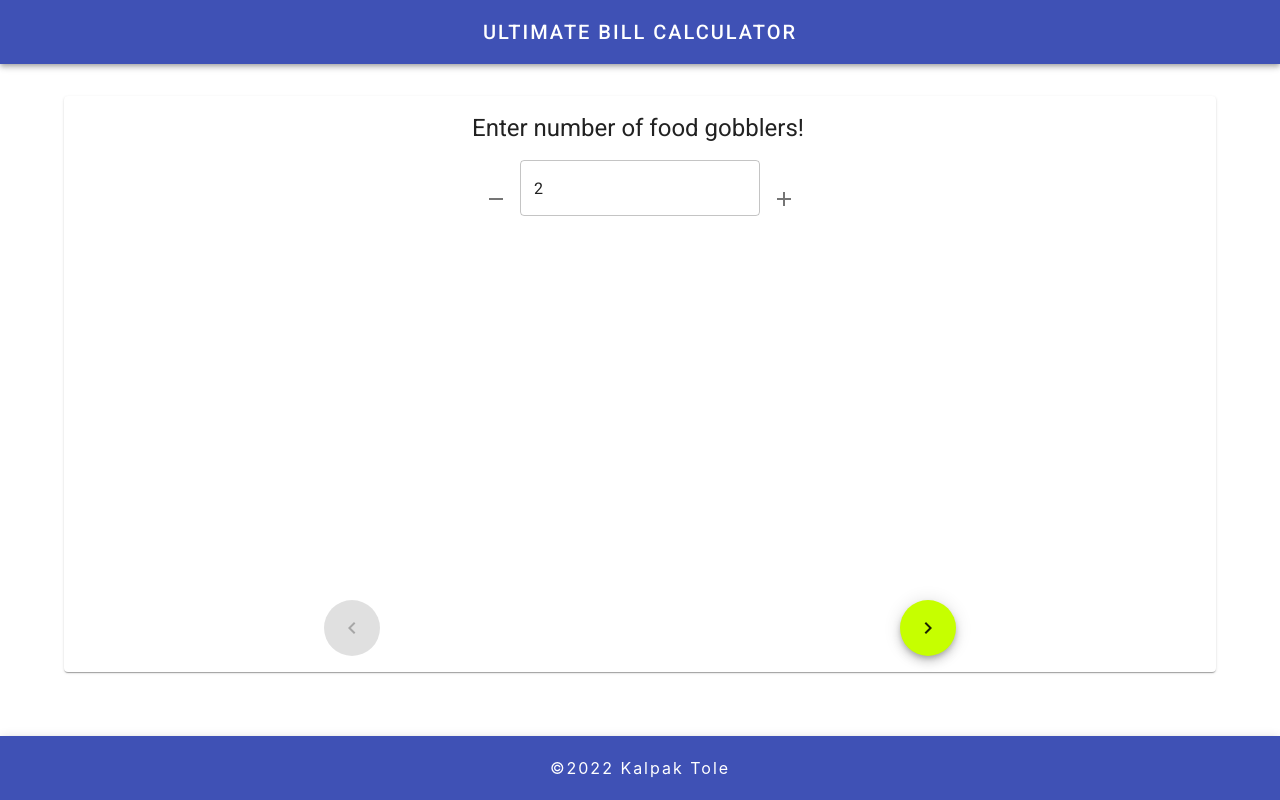
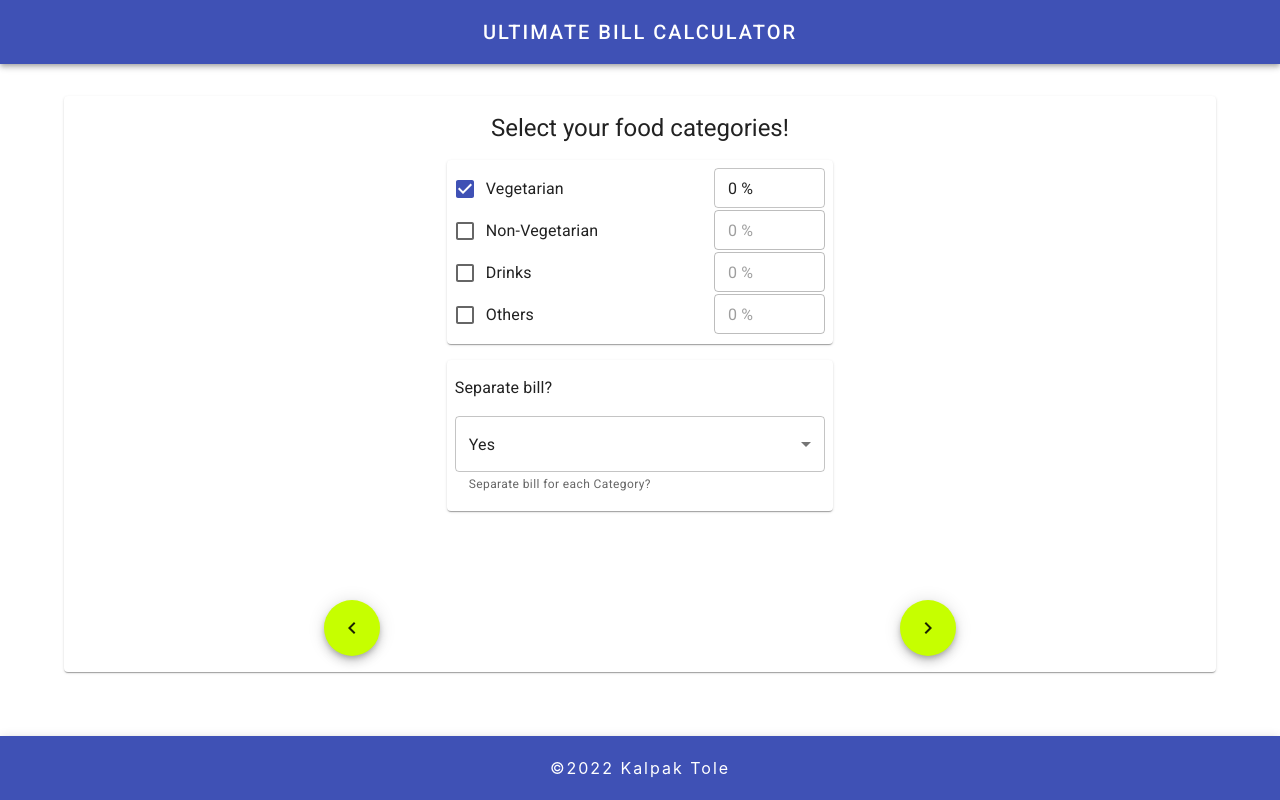
Before and after one commit to KalpakTole/ultimate-bill-calculator, a React (Create React App) app: page / in a window 1280 px wide. Built offline with nearby package versions, Linux system fonts and the light colour scheme.

Commit message:
Removed disable logic, added taxes besides foodOptions

```diff
--- a/src/components/Content.js
+++ b/src/components/Content.js
@@ -8,14 +8,14 @@ import ChevronLeftIcon from '@mui/icons-material/ChevronLeft';
 import ChevronRightIcon from '@mui/icons-material/ChevronRight';
 
 const Content = () => {
-	const [currentPage, setCurrentPage] = useState(0);
-	const [leftDisable, setLeftDisable] = useState(true);
+	const [currentPage, setCurrentPage] = useState(1);
+	const [leftDisable, setLeftDisable] = useState(false);
 	const [rightDisable, setRightDisable] = useState(false);
 	const [bothDisable, setBothDisable] = useState(false);
 
 	const previousPageHandler = () => {
 		if (currentPage === 1) {
-			setLeftDisable(true);
+			setLeftDisable(false);
 		} else {
 			setCurrentPage((prevPage) => prevPage - 1);
 			setLeftDisable(false);
@@ -24,7 +24,7 @@ const Content = () => {
 
 	const nextPageHandler = () => {
 		if (currentPage === 0) {
-			setRightDisable(true);
+			setRightDisable(false);
 		} else {
 			setCurrentPage((prevPage) => prevPage + 1);
 			setRightDisable(false);
@@ -45,13 +45,13 @@ const Content = () => {
 				height: 'calc(100vh - 14rem)',
 			}}
 		>
-			<Box sx={{ display: currentPage === 0 ? 'initial' : 'none', overflow: 'auto' }}>
+			{/* <Box sx={{ display: currentPage === 0 ? 'initial' : 'none', overflow: 'auto' }}>
 				<PeopleCount
 					setLeftDisable={setLeftDisable}
 					setRightDisable={setRightDisable}
 					setBothDisable={setBothDisable}
 				/>
-			</Box>
+			</Box> */}
 			<Box sx={{ display: currentPage === 1 ? 'initial' : 'none', overflow: 'auto' }}>
 				<FoodOptions
 					setLeftDisable={setLeftDisable}
--- a/src/components/FoodOptions.js
+++ b/src/components/FoodOptions.js
@@ -1,14 +1,27 @@
-import { Box, Checkbox, FormControl, FormControlLabel, FormHelperText, MenuItem, Paper, Select, Typography } from '@mui/material';
+import {
+	Box,
+	Checkbox,
+	FormControl,
+	FormControlLabel,
+	FormHelperText,
+	MenuItem,
+	Paper,
+	Select,
+	TextField,
+	Typography,
+} from '@mui/material';
 import React, { useState } from 'react';
+import NumberFormat from 'react-number-format';
 
 const FoodOptions = () => {
 	const [foodOptions, setFoodOptions] = useState({ veg: true, nonVeg: false, drinks: false, others: false });
-	const [separateBill, setSeparateBill] = useState('yes')
+	const [separateBill, setSeparateBill] = useState('yes');
+	const [foodTaxes, setFoodTaxes] = useState({ veg: 0, nonVeg: 0, drinks: 0, others: 0 });
 
 	const handleSeparateBillChange = (e) => {
-		console.log(e)
-		setSeparateBill(e.target.value)
-	}
+		console.log(e);
+		setSeparateBill(e.target.value);
+	};
 
 	const handleFoodOptionsCheckboxes = (foodType) => {
 		if (foodType === 'veg') {
@@ -30,12 +43,33 @@ const FoodOptions = () => {
 		}
 	};
 
+	const handleFoodTaxes = (foodType, value) => {
+		if (foodType === 'veg') {
+			setFoodTaxes((prevFoodTaxes) => {
+				return { ...prevFoodTaxes, veg: value };
+			});
+		} else if (foodType === 'nonVeg') {
+			setFoodTaxes((prevFoodTaxes) => {
+				return { ...prevFoodTaxes, nonVeg: value };
+			});
+		} else if (foodType === 'drinks') {
+			setFoodTaxes((prevFoodTaxes) => {
+				return { ...prevFoodTaxes, drinks: value };
+			});
+		} else if (foodType === 'others') {
+			setFoodTaxes((prevFoodTaxes) => {
+				return { ...prevFoodTaxes, others: value };
+			});
+		}
+	};
+
 	return (
 		<>
 			<Typography variant='h5' sx={{ marginBlock: '1rem', textAlign: 'center' }}>
 				Select your food categories!
 			</Typography>
 			<Paper sx={{ display: 'flex', flexDirection: 'column', margin: '1rem', padding: '0.5rem' }}>
+				<Box sx={{ display: 'flex', justifyContent: 'space-between' }}>
 					<FormControlLabel
 						control={
 							<Checkbox
@@ -47,6 +81,22 @@ const FoodOptions = () => {
 						}
 						label='Vegetarian'
 					/>
+					<NumberFormat
+						customInput={TextField}
+						value={foodTaxes.veg}
+						displayType={'input'}
+						decimalScale={2}
+						suffix={' %'}
+						onValueChange={(values) => {
+							const { floatValue } = values;
+							handleFoodTaxes('veg', floatValue);
+						}}
+						size={'small'}
+						sx={{ maxWidth: '30%' }}
+						disabled={!foodOptions.veg}
+					></NumberFormat>
+				</Box>
+				<Box sx={{ display: 'flex', justifyContent: 'space-between' }}>
 					<FormControlLabel
 						control={
 							<Checkbox
@@ -58,6 +108,22 @@ const FoodOptions = () => {
 						}
 						label='Non-Vegetarian'
 					/>
+					<NumberFormat
+						customInput={TextField}
+						value={foodTaxes.nonVeg}
+						displayType={'input'}
+						decimalScale={2}
+						suffix={' %'}
+						onValueChange={(values) => {
+							const { floatValue } = values;
+							handleFoodTaxes('nonVeg', floatValue);
+						}}
+						size={'small'}
+						sx={{ maxWidth: '30%' }}
+						disabled={!foodOptions.nonVeg}
+					></NumberFormat>
+				</Box>
+				<Box sx={{ display: 'flex', justifyContent: 'space-between' }}>
 					<FormControlLabel
 						control={
 							<Checkbox
@@ -69,6 +135,22 @@ const FoodOptions = () => {
 						}
 						label='Drinks'
 					/>
+					<NumberFormat
+						customInput={TextField}
+						value={foodTaxes.drinks}
+						displayType={'input'}
+						decimalScale={2}
+						suffix={' %'}
+						onValueChange={(values) => {
+							const { floatValue } = values;
+							handleFoodTaxes('drinks', floatValue);
+						}}
+						size={'small'}
+						sx={{ maxWidth: '30%' }}
+						disabled={!foodOptions.drinks}
+					></NumberFormat>
+				</Box>
+				<Box sx={{ display: 'flex', justifyContent: 'space-between' }}>
 					<FormControlLabel
 						control={
 							<Checkbox
@@ -80,6 +162,21 @@ const FoodOptions = () => {
 						}
 						label='Others'
 					/>
+					<NumberFormat
+						customInput={TextField}
+						value={foodTaxes.others}
+						displayType={'input'}
+						decimalScale={2}
+						suffix={' %'}
+						onValueChange={(values) => {
+							const { floatValue } = values;
+							handleFoodTaxes('others', floatValue);
+						}}
+						size={'small'}
+						sx={{ maxWidth: '30%' }}
+						disabled={!foodOptions.others}
+					></NumberFormat>
+				</Box>
 			</Paper>
 			<Paper sx={{ display: 'flex', flexDirection: 'column', margin: '1rem', padding: '0.5rem' }}>
 				<Box sx={{ minWidth: 300 }}>
@@ -98,9 +195,6 @@ const FoodOptions = () => {
 					</FormControl>
 				</Box>
 			</Paper>
-			<Paper sx={{ display: 'flex', flexDirection: 'column', margin: '1rem', padding: '0.5rem' }}>
-
-			</Paper>
 		</>
 	);
 };
```
Lines whose indentation alone changed are shown as unchanged.
